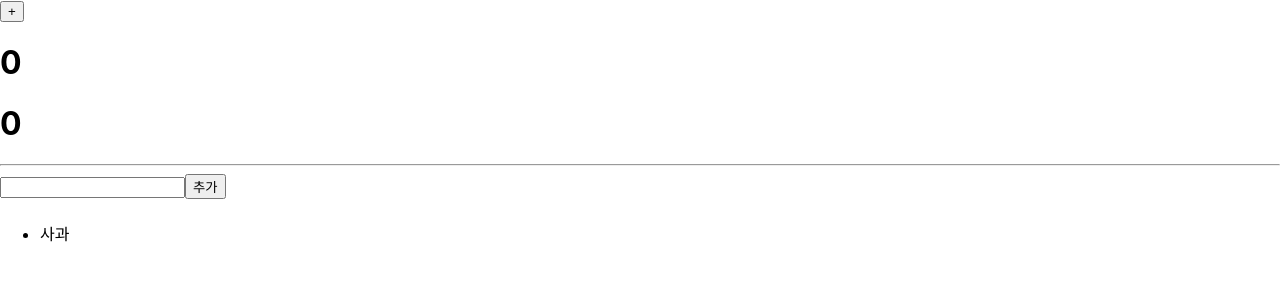
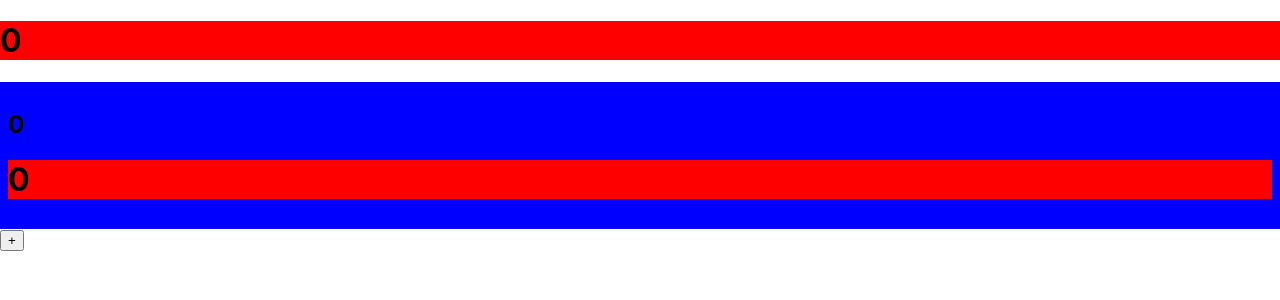
Before and after one commit to sangin99/React, a React (Create React App) app in the folder basic/: page / in a window 1280 px wide. Shown: the top 300 px of the page. Built offline with nearby package versions, Linux system fonts and the light colour scheme.

Commit message:
컴포넌트 상태 전달

```diff
--- a/basic/src/App.tsx
+++ b/basic/src/App.tsx
@@ -10,6 +10,8 @@ import ConditionalRendering from './component_manage/ConditionalRendering';
 import ListRendering from './component_manage/ListRendering';
 import EventComponent from './interaction/EventComponent';
 import StateComponent from './interaction/StateComponent';
+import ForwordingStateComponent from './interaction/ForwordingStateComponent';
+
 
 
 // JSX / TSX :
@@ -88,7 +90,8 @@ function App() {
             {/* <ConditionalRendering /> */}
             {/* <ListRendering /> */}
             {/* <EventComponent /> */}
-            <StateComponent />
+            {/* <StateComponent /> */}
+            <ForwordingStateComponent />
         </>
     );
 }
--- /dev/null
+++ b/basic/src/interaction/ForwordingStateComponent.tsx
@@ -0,0 +1,55 @@
+import { useState } from "react";
+
+// 컴포넌트로 상태 전달:
+// - 부모요소에 자식요소로 상태를 전달하려면 Properties로 전달
+// - 문제점 :
+// - 자식 컴포넌트에서 상태를 변경하면 부모 컴포넌트가 리렌더링 됨
+// - 해당 상태를 쓰지 않는 부모 컴포넌트의 자식 컴포넌트도 같이 렌러딩이 됨
+// - 상태 선언을 최대한 낮은 부모 컴포넌트에서 선언하여 전달
+// - 이 문제를 해결하기 위해 글로벌 상태(context, Redux, zustand)라고하는 상태관리가 파생됨
+
+interface Sub1Props {
+    count: number;
+    onClickHandler: () => void;
+}
+
+function SubComponent1 ({ count, onClickHandler }: Sub1Props) {
+
+    return (
+        <h1 style={{backgroundColor: 'red'}} onClick={onClickHandler}>{count}</h1>
+    );
+}
+
+function SubComponent2 (props: Sub1Props) {
+
+    const [numbers, setNumbers] = useState<number[]>([])
+
+    const onClickHandler = () => {
+        numbers.push(0);
+        setNumbers(numbers);
+    }
+
+    return (
+        <div style={{ padding: '8px', backgroundColor: 'blue' }}>
+            <h2 onClick={onClickHandler}>{numbers.length}</h2>
+            <SubComponent1 { ...props } />
+        </div>
+    );
+}
+
+export default function ForwordingStateComponent() {
+
+    const [count, setCount] = useState<number>(0);
+
+    const onPlusButtonClickHandler = () => {
+        setCount(count + 1);
+    };
+
+    return (
+        <>
+            <SubComponent1 count={count} onClickHandler={onPlusButtonClickHandler} />
+            <SubComponent2 count={count} onClickHandler={onPlusButtonClickHandler} />
+            <button onClick={onPlusButtonClickHandler}>+</button>
+        </>
+    );
+}
--- a/basic/src/interaction/StateComponent.tsx
+++ b/basic/src/interaction/StateComponent.tsx
@@ -8,7 +8,7 @@ import React, { ChangeEvent, useState } from 'react'
 export default function StateComponent() {
 
     // status 선언 :
-    // - useState 함수로 함수를 선언할 수 있음
+    // - useState 함수로 상태를 선언할 수 있음
     // - const [상태변수, 상태변경함수] = useState<상태변수타입>(초기값);
     //         구조파괴 작업 : destruct
 
```
